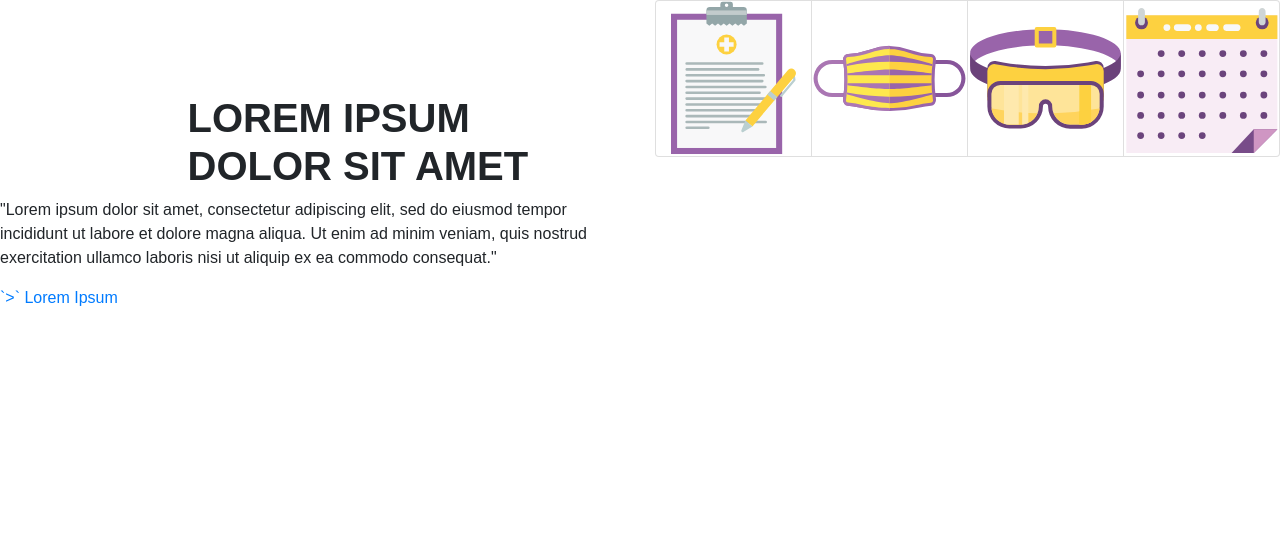
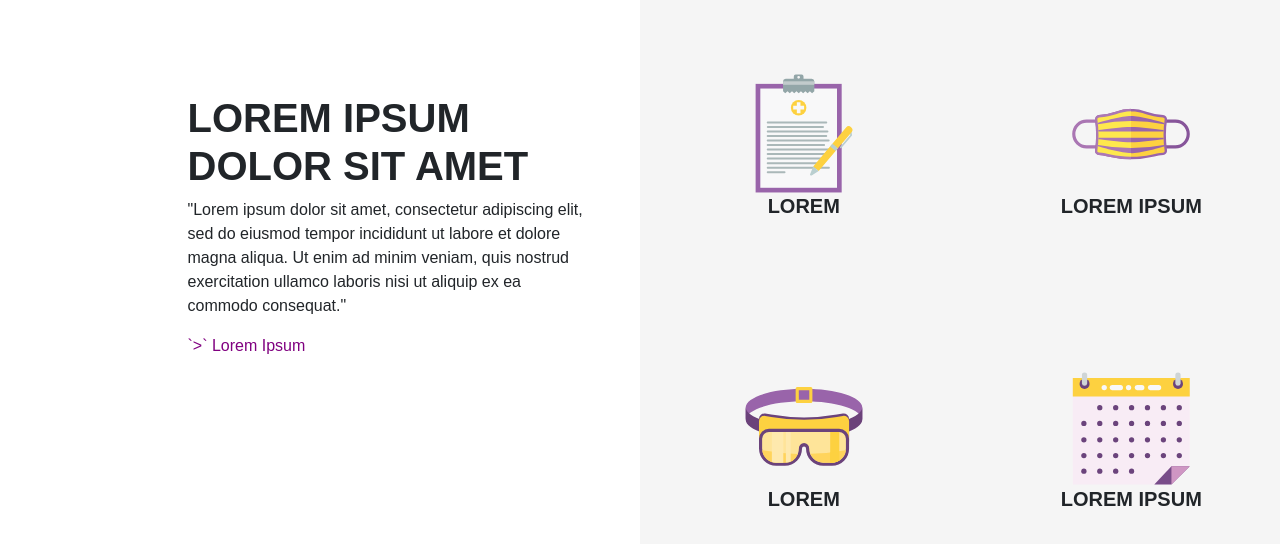
Before and after one commit to rnick1/RoosterGrinTest, a React (Create React App) app in the folder client/: page /#/features in a window 1280 px wide. Shown: the top 544 px of the page. Built offline with nearby package versions, Linux system fonts and the light colour scheme.

Commit message:
Added styling and link functionality to features page.

```diff
--- a/client/src/App.js
+++ b/client/src/App.js
@@ -4,7 +4,7 @@ import Landing from "./pages/Landing/Landing.js";
 import About from "./pages/About/About.js";
 import FeaturesLeadin from "./pages/FeaturesLeadin/FeaturesLeadin.js";
 import Features from "./pages/Features/Features.js";
-import TestimonialLeadin from "./pages/TestimonialLeadin.js";
+import TestimonialsLeadin from "./pages/TestimonialsLeadin.js";
 import Testimonial from "./pages/Testimonial.js";
 import { HashRouter, Route } from "react-router-dom";
 
@@ -16,7 +16,7 @@ export default function App() {
         <Route exact path="/about" component={About} />
         <Route exact path="/featuresleadin" component={FeaturesLeadin} />
         <Route exact path="/features" component={Features} />
-        <Route exact path="/testimonialleadin" component={TestimonialLeadin} />
+        <Route exact path="/testimonialleadin" component={TestimonialsLeadin} />
         <Route exact path="/testimonial" component={Testimonial} />
       </div>
     </HashRouter>
--- a/client/src/pages/Features/Features.css
+++ b/client/src/pages/Features/Features.css
@@ -5,10 +5,41 @@
 
 .features-right {
   min-width: 50vw;
+  background-color: whitesmoke;
 }
 
 .features-title {
   padding-top: 15%;
   padding-left: 30%;
+  padding-right: 5%;
   font-weight: 600;
 }
+
+.features-text {
+  padding-left: 30%;
+  padding-right: 5%;
+}
+
+.features-link {
+  padding-left: 30%;
+  color: purple;
+  font-weight: 400;
+}
+
+.features-img {
+  height: 120px;
+  width: 120px;
+  margin: auto;
+  margin-top: 25%;
+}
+
+.features-img-title {
+  text-align: center;
+  margin-bottom: 25%;
+  font-weight: 750;
+}
+
+.features-cards {
+  border: none;
+  background-color: transparent;
+}
--- a/client/src/pages/Features/Features.js
+++ b/client/src/pages/Features/Features.js
@@ -1,6 +1,6 @@
 import React from "react";
 import "./Features.css";
-import { Container, Button, Col, CardGroup, Card, Row } from "react-bootstrap";
+import { Col, CardDeck, Card, Row } from "react-bootstrap";
 import homeExpertise from "../../images/homeExpertise.svg";
 import homeHygiene from "../../images/homeHygiene.svg";
 import homeLab from "../../images/homeLab.svg";
@@ -12,31 +12,41 @@ export default function Features() {
       <Row>
         <Col className="features-left">
           <h1 className="features-title">LOREM IPSUM DOLOR SIT AMET</h1>
-          <p>
+          <p className="features-text">
             "Lorem ipsum dolor sit amet, consectetur adipiscing elit, sed do
             eiusmod tempor incididunt ut labore et dolore magna aliqua. Ut enim
             ad minim veniam, quis nostrud exercitation ullamco laboris nisi ut
             aliquip ex ea commodo consequat."
           </p>
-          <a className="features-link" href="#featuresleadin">
+          <a className="features-link" href="#testimonialsleadin">
             `{">"}` Lorem Ipsum
           </a>
         </Col>
         <Col className="features-right">
-          <CardGroup>
-            <Card>
-              <Card.Img src={homeExpertise} />
+          <CardDeck>
+            <Card className="features-cards">
+              <Card.Img className="features-img" src={homeExpertise} />
+              <Card.Title className="features-img-title">LOREM</Card.Title>
             </Card>
-            <Card>
-              <Card.Img src={homeHygiene} />
+            <Card className="features-cards">
+              <Card.Img className="features-img" src={homeHygiene} />
+              <Card.Title className="features-img-title">
+                LOREM IPSUM
+              </Card.Title>
             </Card>
-            <Card>
-              <Card.Img src={homeLab} />
+          </CardDeck>
+          <CardDeck>
+            <Card className="features-cards">
+              <Card.Img className="features-img" src={homeLab} />
+              <Card.Title className="features-img-title">LOREM</Card.Title>
             </Card>
-            <Card>
-              <Card.Img src={homeRetention} />
+            <Card className="features-cards">
+              <Card.Img className="features-img" src={homeRetention} />
+              <Card.Title className="features-img-title">
+                LOREM IPSUM
+              </Card.Title>
             </Card>
-          </CardGroup>
+          </CardDeck>
         </Col>
       </Row>
     </div>
```
Also changed, not shown: client/src/pages/TestimonialLeadin.js (deleted), client/src/pages/TestimonialsLeadin.js (added).
